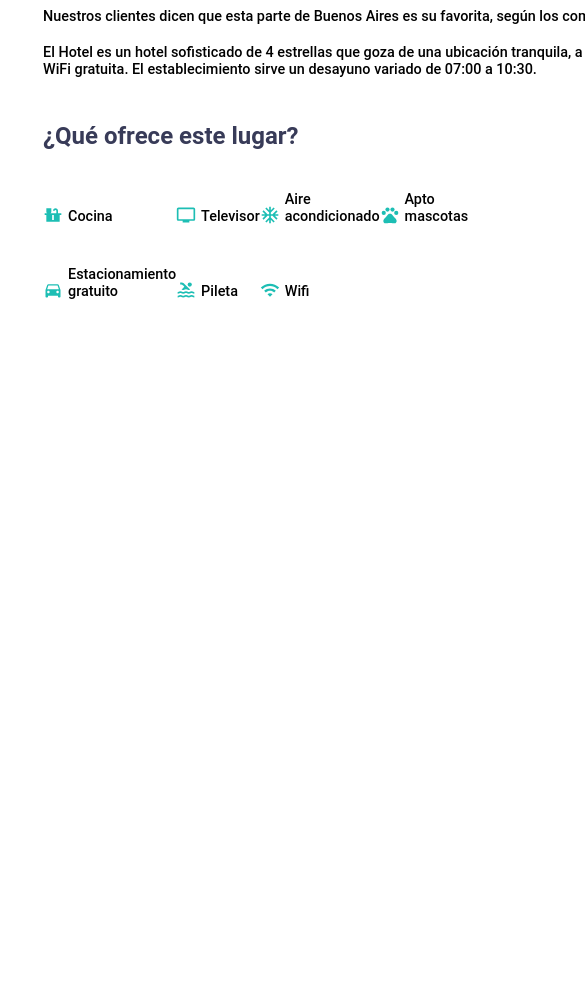
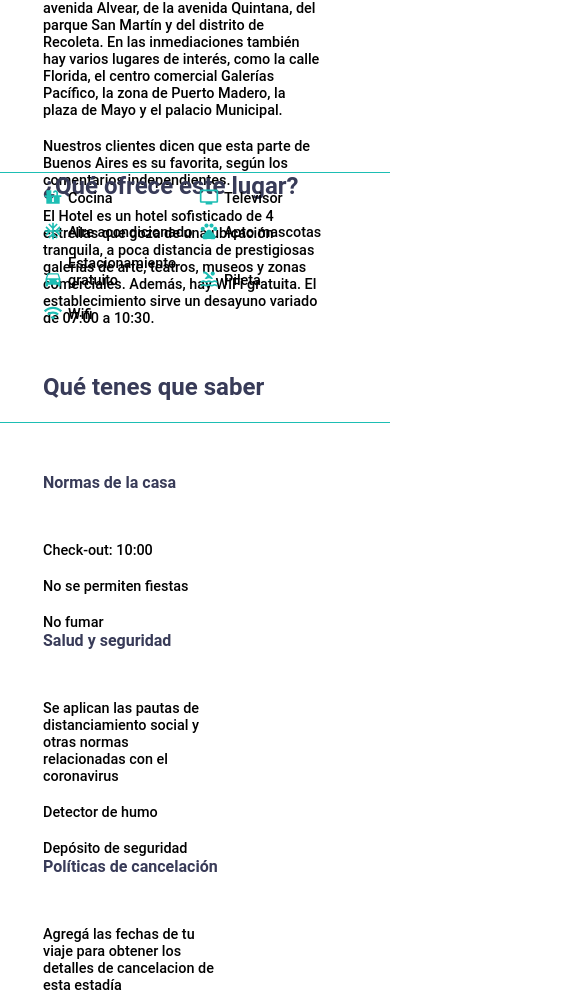
Before and after one commit to EFFM00/Final_Project_CTD_RentMe, a React (Create React App) app in the folder frontend/proyecto-integrador/: page /producto in a window 390 px wide. Shown: the part 868-1862 px from the top of the page, 585 px wide, since content can reach past the window. Before the commit the page ends 1168 px from the top, so only its background shows below. Built offline with nearby package versions, Linux system fonts and the light colour scheme; the HTML template or start-up script is replaced by a standard one.

Commit message:
Agregando Bloque de politicas

```diff
--- a/frontend/proyecto-integrador/src/components/DetallesProducto.jsx
+++ b/frontend/proyecto-integrador/src/components/DetallesProducto.jsx
@@ -19,6 +19,7 @@ function DetallesProducto() {
   return (
     <>
       {/* Bloque Header */}
+
       <header className="BloqueHeader">
         <div className="CategoriaDelProducto">
           <Text type="h4" color="white" text="Hotel" />
@@ -30,7 +31,9 @@ function DetallesProducto() {
           <img className="arrow" src={Arrow} alt="arrow" />
         </div>
       </header>
+
       {/* Bloque Ubicacion */}
+
       <div className="BloqueUbicacion">
         <div className="DatosUbi">
           <Text
@@ -44,14 +47,18 @@ function DetallesProducto() {
           <Text type="p1" color="secondary" text="A 940 m del centro " />
         </div>
       </div>
+
       {/* Compartir Favoritos */}
+
       <div className="IconComp">
         <ShareIcon />
       </div>
       <div className="IconFav">
         <FavoriteBorderIcon />
       </div>
+
       {/* Carrusel */}
+
       <div className="carrusel">
         <img
           className="imagen"
@@ -59,7 +66,9 @@ function DetallesProducto() {
           alt=""
         />
       </div>
+
       {/* Bloque Descripcion */}
+
       <div className="BloqueDescripcion">
         <Text
           type="h1"
@@ -84,6 +93,7 @@ function DetallesProducto() {
           />
         </div>
       </div>
+
       {/* Bloque Caracteristicas */}
 
       <div className="TituloC">
@@ -120,6 +130,32 @@ function DetallesProducto() {
           <Text type="p1" text="Wifi" />
         </div>
       </div>
+
+      {/* Bloque de Politicas */}
+
+      <div className="TituloP">
+        <Text type="h1" color="secondary" text="Qué tenes que saber" />
+      </div>
+
+      <div className="BloqueDePoliticas">
+        <div className="normas">
+        <Text type="h3" color='secondary' text="Normas de la casa"/>
+        <p className="textoP"><Text type="p1" text="Check-out: 10:00"/></p><br />
+        <p><Text type="p1" text="No se permiten fiestas"/></p><br />
+        <p><Text type="p1" text="No fumar"/></p>
+        </div>
+        <div className="seguridad">
+        <Text type="h3" color='secondary' text="Salud y seguridad"/>
+        <p className="textoP"><Text type="p1" text="Se aplican las pautas de distanciamiento social y otras normas relacionadas con el coronavirus"/></p><br />
+        <p><Text type="p1" text="Detector de humo"/></p><br />
+        <p><Text type="p1" text="Depósito de seguridad"/></p>
+        </div>
+        <div className="cancelacion">
+        <Text type="h3" color='secondary' text="Políticas de cancelación"/>
+        <p className="textoP"><Text type="p1" text="Agregá las fechas de tu viaje para obtener los detalles de cancelacion de esta estadía"/></p>
+        </div>
+      </div>
+
     </>
   );
 }
--- a/frontend/proyecto-integrador/src/styles/DetallesProducto.css
+++ b/frontend/proyecto-integrador/src/styles/DetallesProducto.css
@@ -77,10 +77,10 @@
 }
 
 .carrusel {
-  left: 40px;
+  padding-left: 40px;
   top: 95px;
   position: relative;
-  width: 640px;
+  width: 100%;
 }
 
 .imagen {
@@ -89,27 +89,39 @@
 
 .BloqueDescripcion {
 position: relative;
-left: 43px;
+padding-left: 43px;
 top: 110px;
 height: 280px;
-width: 1200px;
+width: 90%;
 }
 
 .TextoDeDescripcion {
   position: relative;
   top: 25px;
+  width: 90%;
+
 }
 
 .TituloC {
   position: relative;
   top: 50px;
-  left: 43px;
+  padding-left: 43px;
+  width: 100%;
+  height: 50px;
+  border-bottom: 1px solid #1DBEB4;
+}
+
+@media screen and (max-width: 778px) {
+  .TituloC {
+    padding-top: 50px;
+  }
 }
 
 .BloqueDeCaracteristicas {
   position: relative;
   top: 50px;
   left: 43px;
+  width: 80%;
   height: 150px;
   display: grid;
   grid-template-columns: repeat(4, 1fr);
@@ -117,6 +129,7 @@ width: 1200px;
 
 .caracteristicas {
   position: relative;
+  width: 100%;
   color: #1DBEB4;
   display: flex;
   align-items: flex-end;
@@ -125,3 +138,45 @@ width: 1200px;
 .iconosC {
   margin-right: 5px;
 }
+
+@media screen and (max-width: 778px) {
+  .BloqueDeCaracteristicas {
+    grid-template-columns: repeat(2, 1fr);
+  }
+}
+
+.TituloP {
+  position: relative;
+  top: 100px;
+  padding-left: 43px;
+  width: 100%;
+  height: 50px;
+  border-bottom: 1px solid #1DBEB4;
+}
+
+.BloqueDePoliticas {
+  position: relative;
+  height: 500px;
+  width: 60%;
+  top: 150px;
+  padding-left: 43px;
+  display: grid;
+  grid-template-columns: repeat(3, 1fr);
+}
+
+.textoP {
+padding-top: 50px;
+padding-right: 20px;
+}
+
+@media screen and (max-width: 778px) {
+  .BloqueDePoliticas {
+    grid-template-columns: repeat(2, 1fr);
+  }
+}
+
+@media screen and (max-width: 425px) {
+  .BloqueDePoliticas {
+    grid-template-columns: repeat(1, 1fr);
+  }
+}
```
